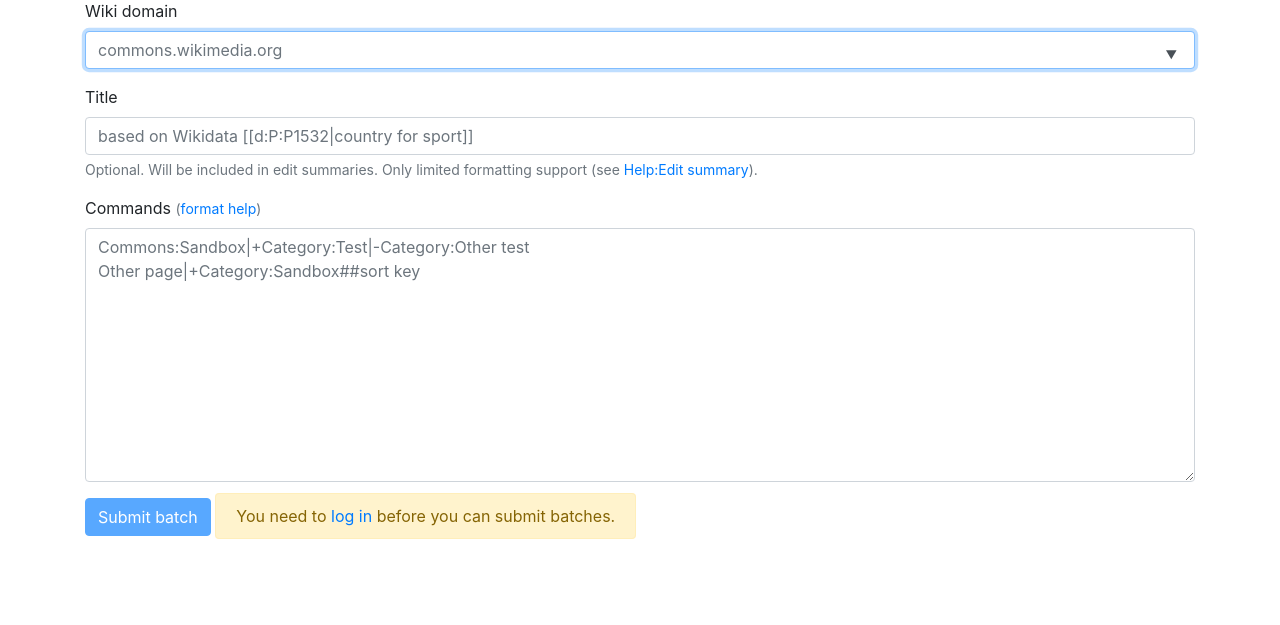
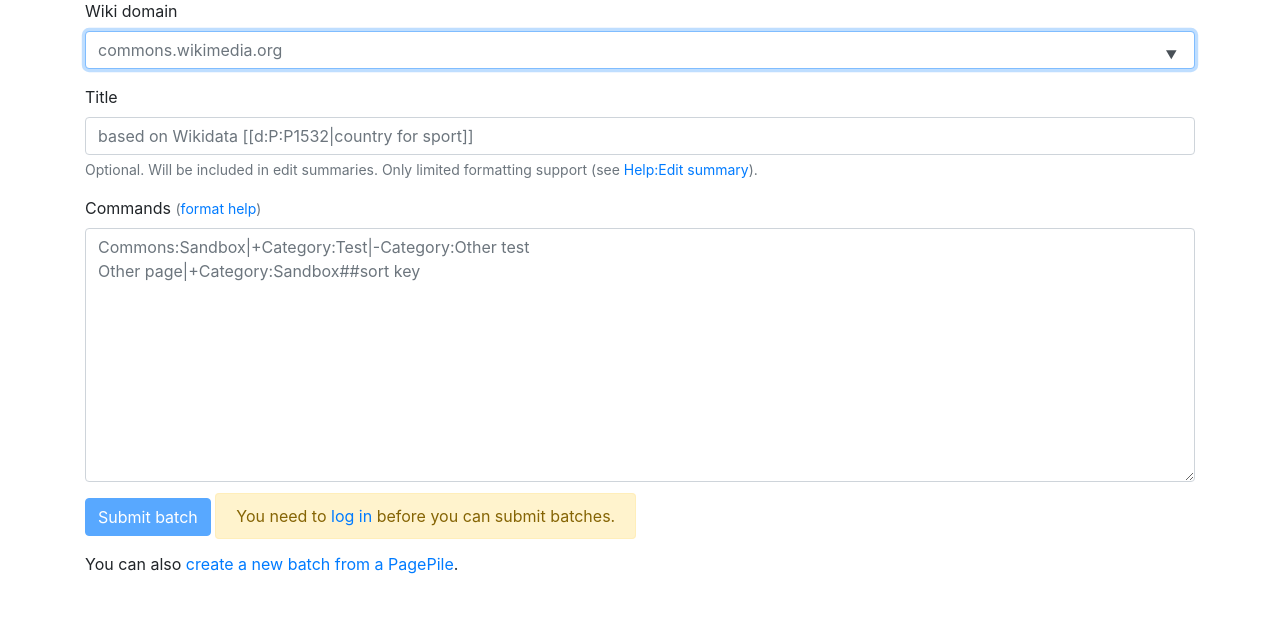
Before and after one commit to lucaswerkmeister/tool-quickcategories, a Flask app: page / in a window 1280 px wide. Shown: the part 175-800 px from the top of the page. Run offline with Flask 2, Linux system fonts and the light colour scheme; some libraries are stand-ins or nearby versions.

Commit message:
Link to new_batch_from_pagepile from index page
The link from PagePile to QuickCategories is currently broken [1],
making it difficult for users to create a QuickCategories batch from a
PagePile. Add a link to the page that allows that on the index page, to
make it more discoverable.

[1]: https://bitbucket.org/magnusmanske/pagepile/issues/9/toolforgeorg-com-and-toolswmflabsorg

```diff
--- a/templates/index.html
+++ b/templates/index.html
@@ -70,6 +70,9 @@
   </span>
   {% endif %}
 </form>
+<p>
+  You can also <a href="{{ url_for('new_batch_from_pagepile') }}">create a new batch from a PagePile</a>.
+</p>
 {% if batches %}
 <h2 id="latest-batches">Latest batches</h2>
 {% set batch_list_label = "latest-batches" %}
```
